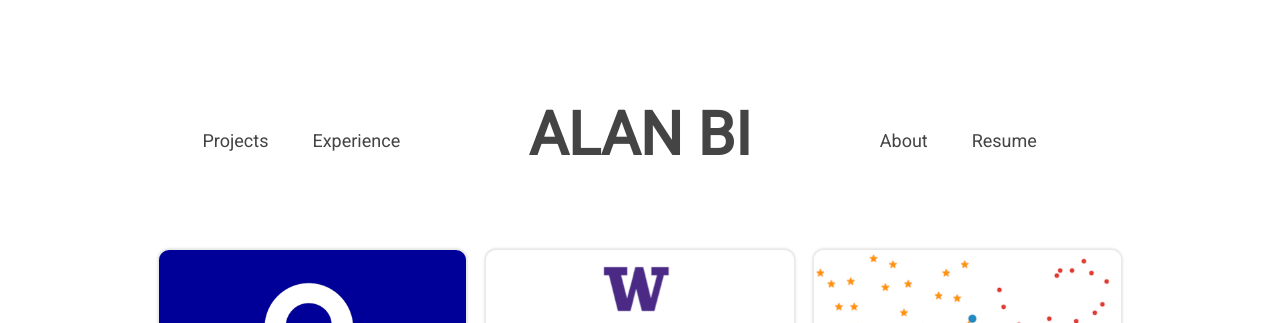
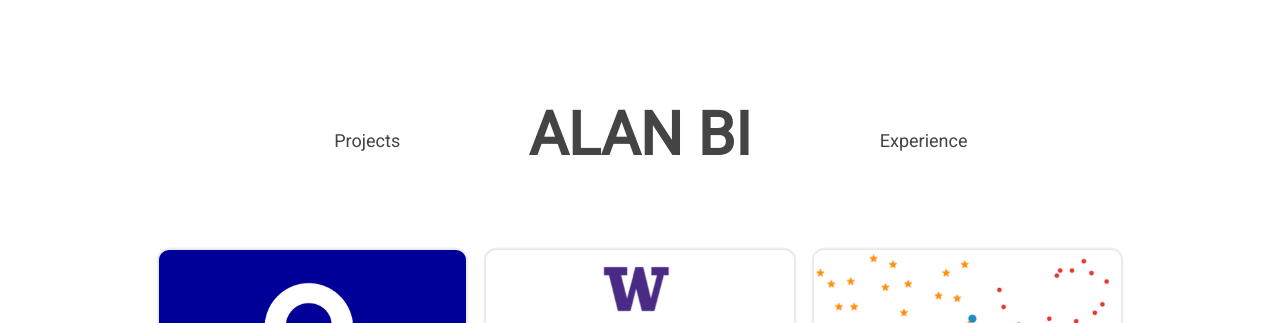
Before and after one commit to alankbi/alankbi.github.io, a Jekyll site: the page built from index.html, in a window 1280 px wide. Shown: the top 323 px of the page. Built offline with Jekyll 4.4.1, drawn with Linux system fonts in a browser that asks for light colours; nearby versions of some CDN libraries.

Commit message:
Remove about and resume pages for now

```diff
--- a/_includes/header.html
+++ b/_includes/header.html
@@ -1,14 +1,14 @@
 <div class="row header-container" id="header-expanded">
     <div class="col-4 left-header-container" id="left-header-container">
         <a class="header-link" href="/projects">Projects</a>
-        <a class="header-link" href="/experience">Experience</a>
     </div>
     <div class="col-4">
         <a class="header-link" href="/"><h1 class="name font-weight-bold">ALAN BI</h1></a>
     </div>
     <div class="col-4 right-header-container">
-        <a class="header-link" href="">About</a>
-        <a class="header-link" href="">Resume</a>
+		<a class="header-link" href="/experience">Experience</a>
+        <!--<a class="header-link" href="">About</a>
+        <a class="header-link" href="">Resume</a>-->
     </div>
 </div>
 
@@ -25,12 +25,12 @@
 				<li class="nav-item">
 					<a class="nav-link" href="/experience">Experience</a>
 				</li>
-				<li class="nav-item">
+				<!--<li class="nav-item">
 					<a class="nav-link" href="#">About</a>
 				</li>
 				<li class="nav-item">
 					<a class="nav-link" href="#">Resume</a>
-				</li>
+				</li>-->
 			</ul>
 		</div>
 	</nav>
```
